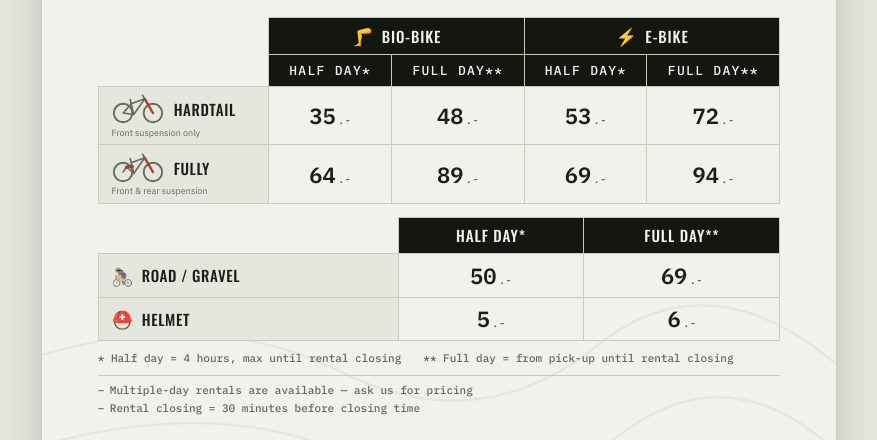
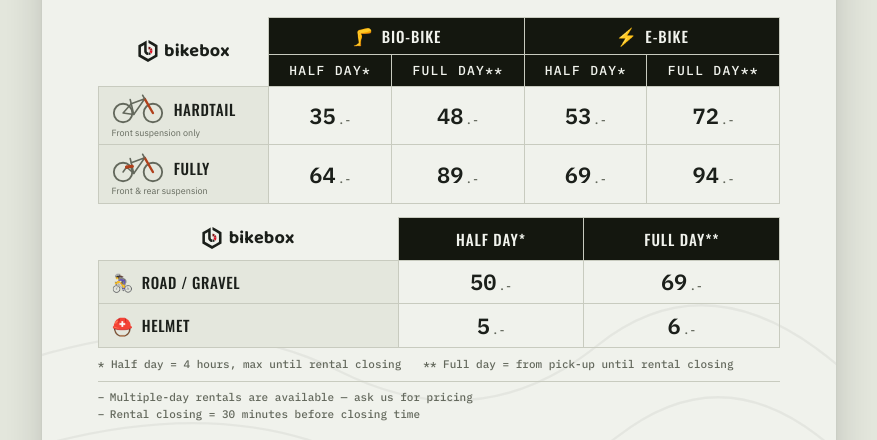
Before and after one commit to MichalBryxi/bikebox.ch-Grindelwald_Rental_Poster, a website built with Vite: page src/index.html in a window 1280 px wide. Shown: the part 464-904 px from the top of the page, without its empty margins (201-1078 px from the left). Built offline with nearby package versions, Linux system fonts and the light colour scheme.

Commit message:
feat: add bikebox brand mark to pricing table corners
Restore the hexagon logo + Baloo 2 wordmark (removed from the footer in
the previous commit) into the empty top-left corner cell of both pricing
tables, via fresh table-brand* classes rather than the old footer ones
since these cells sit on the light --paper background, not the dark
footer band.

```diff
--- a/src/index.html
+++ b/src/index.html
@@ -32,7 +32,18 @@
     <table class="matrix">
       <thead>
         <tr>
-          <th rowspan="2" style="background:var(--paper);border:none;"></th>
+          <th rowspan="2" style="background:var(--paper);border:none;">
+            <span class="table-brand">
+              <svg class="table-brand-logo" viewBox="0 0 489 489" role="img" aria-label="BikeBox logo">
+                <path class="outline" d="M 255.5,1.5 C 322.445,39.9394 389.279,78.606 456,117.5C 456.667,199.833 456.667,282.167 456,364.5C 385.871,405.814 315.371,446.481 244.5,486.5C 172.996,446.496 101.829,405.829 31,364.5C 30.3333,282.167 30.3333,199.833 31,117.5C 92.2959,82.3664 153.463,47.033 214.5,11.5C 215.333,88.4978 215.833,165.498 216,242.5C 216.519,251.194 219.519,258.861 225,265.5C 231.665,270.335 238.665,274.668 246,278.5C 246.5,297.497 246.667,316.497 246.5,335.5C 207.873,331.336 180.706,311.669 165,276.5C 162.57,269.684 160.903,262.684 160,255.5C 159.667,207.167 159.333,158.833 159,110.5C 135.407,123.768 112.074,137.434 89,151.5C 88.6667,152.833 88.3333,154.167 88,155.5C 87.3333,213.833 87.3333,272.167 88,330.5C 139.573,360.952 191.573,390.619 244,419.5C 246.992,418.755 249.826,417.588 252.5,416C 300.67,387.747 349.003,359.747 397.5,332C 398.126,331.25 398.626,330.416 399,329.5C 399.667,270.833 399.667,212.167 399,153.5C 398.226,151.061 396.726,149.227 394.5,148C 348.252,121.626 302.085,95.1264 256,68.5C 255.5,46.1692 255.333,23.8358 255.5,1.5 Z"/>
+                <path fill="#791412" d="M 255.5,150.5 C 264.856,149.871 273.856,151.371 282.5,155C 293.409,159.942 303.409,166.108 312.5,173.5C 300.409,187.094 287.742,200.26 274.5,213C 272.833,213.667 271.167,213.667 269.5,213C 265.046,210.689 260.546,208.522 256,206.5C 255.5,187.836 255.333,169.17 255.5,150.5 Z"/>
+                <path fill="#b21820" d="M 318.5,180.5 C 322.099,182.263 324.932,184.93 327,188.5C 336.796,203.22 342.629,219.386 344.5,237C 325.167,237.667 305.833,237.667 286.5,237C 284.914,231.91 282.747,227.077 280,222.5C 279.333,221.5 279.333,220.5 280,219.5C 293.035,206.632 305.869,193.632 318.5,180.5 Z"/>
+                <path fill="#e40e23" d="M 286.5,246.5 C 305.5,246.5 324.5,246.5 343.5,246.5C 342.626,268.898 334.626,288.232 319.5,304.5C 306.872,291.039 293.705,278.039 280,265.5C 281.549,259.044 283.716,252.71 286.5,246.5 Z"/>
+                <path class="outline" d="M 269.5,271.5 C 270.873,271.343 272.207,271.51 273.5,272C 286.5,285 299.5,298 312.5,311C 296.549,325.936 277.549,333.769 255.5,334.5C 255.333,315.83 255.5,297.164 256,278.5C 260.329,275.68 264.829,273.346 269.5,271.5 Z"/>
+              </svg>
+              <span class="table-brand-name">bikebox</span>
+            </span>
+          </th>
           <th colspan="2"><span class="colhead"><span class="emoji" aria-hidden="true">&#129461;</span>Bio-Bike</span></th>
           <th colspan="2"><span class="colhead"><span class="emoji" aria-hidden="true">&#9889;</span>E-Bike</span></th>
         </tr>
@@ -64,7 +75,18 @@
     <table class="matrix matrix-extra">
       <thead>
         <tr>
-          <th style="background:var(--paper);border:none;"></th>
+          <th style="background:var(--paper);border:none;">
+            <span class="table-brand">
+              <svg class="table-brand-logo" viewBox="0 0 489 489" role="img" aria-label="BikeBox logo">
+                <path class="outline" d="M 255.5,1.5 C 322.445,39.9394 389.279,78.606 456,117.5C 456.667,199.833 456.667,282.167 456,364.5C 385.871,405.814 315.371,446.481 244.5,486.5C 172.996,446.496 101.829,405.829 31,364.5C 30.3333,282.167 30.3333,199.833 31,117.5C 92.2959,82.3664 153.463,47.033 214.5,11.5C 215.333,88.4978 215.833,165.498 216,242.5C 216.519,251.194 219.519,258.861 225,265.5C 231.665,270.335 238.665,274.668 246,278.5C 246.5,297.497 246.667,316.497 246.5,335.5C 207.873,331.336 180.706,311.669 165,276.5C 162.57,269.684 160.903,262.684 160,255.5C 159.667,207.167 159.333,158.833 159,110.5C 135.407,123.768 112.074,137.434 89,151.5C 88.6667,152.833 88.3333,154.167 88,155.5C 87.3333,213.833 87.3333,272.167 88,330.5C 139.573,360.952 191.573,390.619 244,419.5C 246.992,418.755 249.826,417.588 252.5,416C 300.67,387.747 349.003,359.747 397.5,332C 398.126,331.25 398.626,330.416 399,329.5C 399.667,270.833 399.667,212.167 399,153.5C 398.226,151.061 396.726,149.227 394.5,148C 348.252,121.626 302.085,95.1264 256,68.5C 255.5,46.1692 255.333,23.8358 255.5,1.5 Z"/>
+                <path fill="#791412" d="M 255.5,150.5 C 264.856,149.871 273.856,151.371 282.5,155C 293.409,159.942 303.409,166.108 312.5,173.5C 300.409,187.094 287.742,200.26 274.5,213C 272.833,213.667 271.167,213.667 269.5,213C 265.046,210.689 260.546,208.522 256,206.5C 255.5,187.836 255.333,169.17 255.5,150.5 Z"/>
+                <path fill="#b21820" d="M 318.5,180.5 C 322.099,182.263 324.932,184.93 327,188.5C 336.796,203.22 342.629,219.386 344.5,237C 325.167,237.667 305.833,237.667 286.5,237C 284.914,231.91 282.747,227.077 280,222.5C 279.333,221.5 279.333,220.5 280,219.5C 293.035,206.632 305.869,193.632 318.5,180.5 Z"/>
+                <path fill="#e40e23" d="M 286.5,246.5 C 305.5,246.5 324.5,246.5 343.5,246.5C 342.626,268.898 334.626,288.232 319.5,304.5C 306.872,291.039 293.705,278.039 280,265.5C 281.549,259.044 283.716,252.71 286.5,246.5 Z"/>
+                <path class="outline" d="M 269.5,271.5 C 270.873,271.343 272.207,271.51 273.5,272C 286.5,285 299.5,298 312.5,311C 296.549,325.936 277.549,333.769 255.5,334.5C 255.333,315.83 255.5,297.164 256,278.5C 260.329,275.68 264.829,273.346 269.5,271.5 Z"/>
+              </svg>
+              <span class="table-brand-name">bikebox</span>
+            </span>
+          </th>
           <th>Half day*</th>
           <th>Full day**</th>
         </tr>
--- a/src/styles.css
+++ b/src/styles.css
@@ -5,6 +5,7 @@
 @font-face{font-family:'IBM Plex Sans';font-style:normal;font-weight:600;font-display:swap;src:url('./assets/fonts/IBMPlexSans-600.woff2') format('woff2');}
 @font-face{font-family:'IBM Plex Mono';font-style:normal;font-weight:500;font-display:swap;src:url('./assets/fonts/IBMPlexMono-500.woff2') format('woff2');}
 @font-face{font-family:'IBM Plex Mono';font-style:normal;font-weight:600;font-display:swap;src:url('./assets/fonts/IBMPlexMono-600.woff2') format('woff2');}
+@font-face{font-family:'Baloo 2';font-style:normal;font-weight:700;font-display:swap;src:url('./assets/fonts/Baloo2-700.woff2') format('woff2');}
 
 :root{
   --paper:#F0F2EC;
@@ -222,6 +223,25 @@
   font-variant-numeric:tabular-nums;
 }
 table.matrix.matrix-extra{margin-top:1.6cqi;}
+.table-brand{
+  display:inline-flex;
+  align-items:center;
+  gap:.35em;
+}
+.table-brand-logo{
+  width:clamp(14px, 3.6cqi, 22px);
+  height:clamp(14px, 3.6cqi, 22px);
+  flex:0 0 auto;
+}
+.table-brand-logo .outline{fill:var(--ink);}
+.table-brand-name{
+  font-family:'Baloo 2', sans-serif;
+  font-weight:700;
+  text-transform:none;
+  letter-spacing:.01em;
+  font-size:clamp(11px, 3cqi, 18px);
+  color:var(--ink);
+}
 table.matrix th, table.matrix td{
   border:1px solid var(--line);
   padding:.85cqi 1.6cqi;
```
